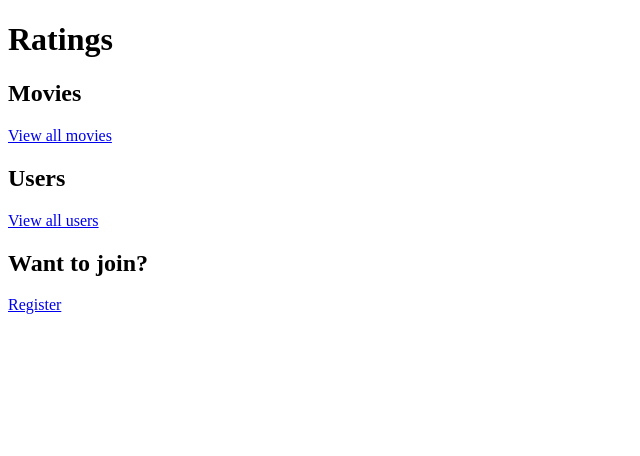
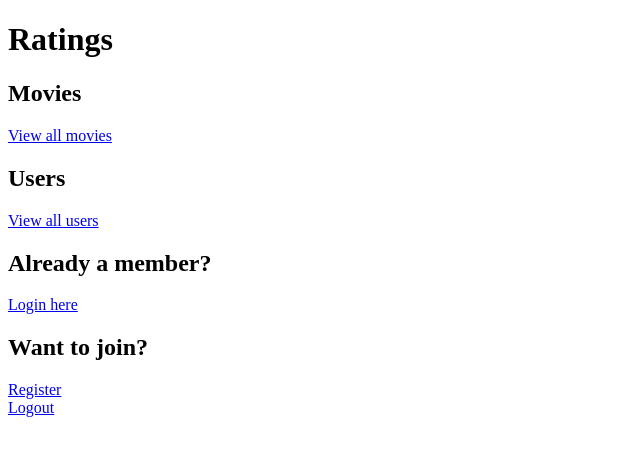
Before and after one commit to CodeHotPink/ratings, a Flask app: page / in a window 1280 px wide. Shown: the top 456 px of the page, without its empty margins (0-640 px from the left). Run offline with Flask 2, Linux system fonts and the light colour scheme.

Commit message:
Complete login/logout

```diff
--- a/server.py
+++ b/server.py
@@ -57,6 +57,29 @@ def register_process():
 def login_form():
     return render_template("login_form.html",)
 
+@app.route('/login-attempt')
+def login_request():
+    password = request.args.get("password")
+    email = request.args.get("email")
+    if User.query.filter_by(email=email).first():
+        user = User.query.filter_by(email=email).first()
+        if user.password == password:
+            session[user.email] = True
+            flash('You are successfully logged in.')
+            return redirect("/")
+        else:
+            flash("Invalid credentials")
+            return redirect("/login")
+    else:
+        flash("That email is not in our system")
+        return redirect ("/login")
+
+@app.route('/logout')
+def logout():
+    session.clear()
+    flash("You are successfully logged out")
+    return redirect("/")
+
 
 if __name__ == "__main__":
     # We have to set debug=True here, since it has to be True at the
--- a/templates/base.html
+++ b/templates/base.html
@@ -3,8 +3,16 @@
 <head>
   <title>Ratings</title>
 </head>
-
 <body>
-  {% block content %} put your content here {% endblock %}
+{% with messages = get_flashed_messages() %}
+	{% if messages %}
+		<ul class=flashes>
+		{% for message in messages %}
+  			<li>{{ message }}</li>
+		{% endfor %}
+		</ul>
+	{% endif %}
+{% endwith %}
+{% block content %} put your content here {% endblock %}
 </body>
 </html>
--- a/templates/homepage.html
+++ b/templates/homepage.html
@@ -5,6 +5,10 @@
 <p><a href="/movies">View all movies</a></p>
 <h2>Users</h2>
 <p><a href="/users">View all users</a></p>
+<h2>Already a member?</h2>
+<a href="/login">Login here</a>
 <h2>Want to join?</h2>
 <a href="/register">Register</a>
+<br>
+<a href="/logout">Logout</a>
 {% endblock %}
```
Also changed, not shown: templates/login_form.html (+4 -11 lines).
